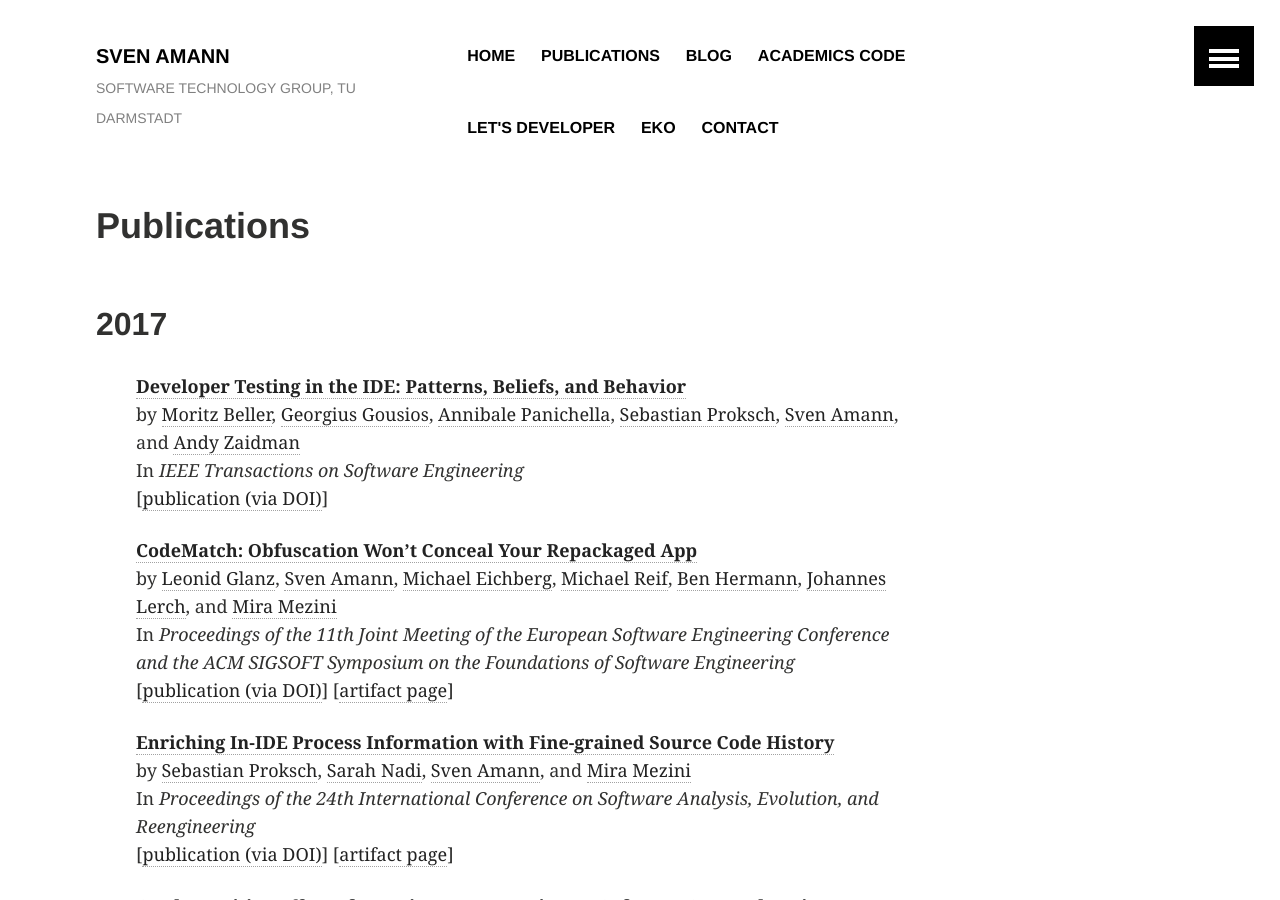
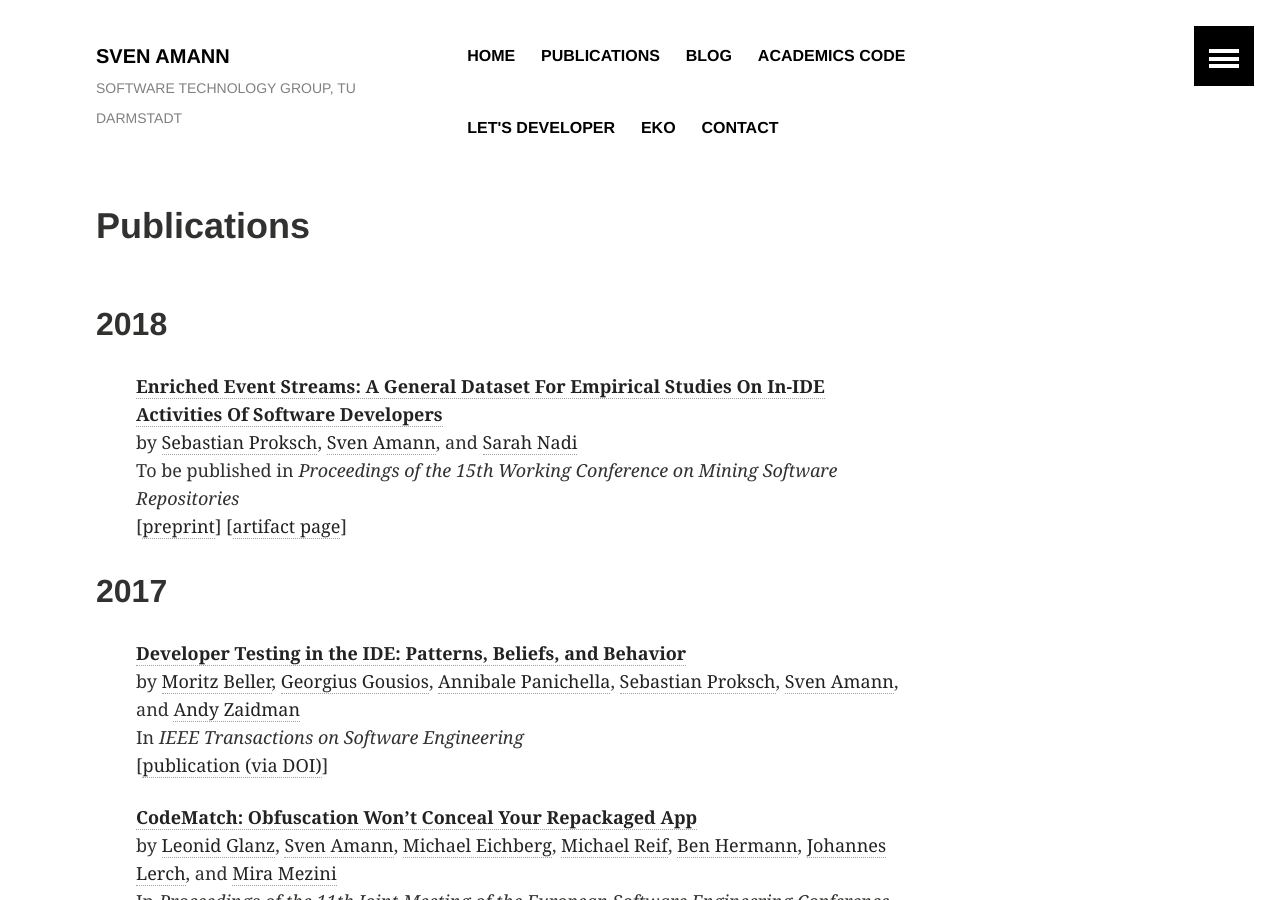
Before and after one commit to salsolatragus/sven-amann.de, a Jekyll site: the page built from publications/index.md, in a window 1280 px wide and 900 px high. Built offline with Jekyll 4.4.1, drawn with Linux system fonts in a browser that asks for light colours.

Commit message:
Add MSR Challenge publication.

```diff
--- /dev/null
+++ b/_publications/2018-03-Enriched-Event-Streams--A-General-Dataset-for-Empirical-Studies-on-In-IDE-Activities-of-Software-Developers.md
@@ -0,0 +1,18 @@
+---
+key: PAN17
+slug: msr-enriched-event-streams
+type: article
+title: "Enriched Event Streams: A General Dataset For Empirical Studies On In-IDE Activities Of Software Developers"
+authors:
+  - proksch
+  - amann
+  - nadi
+published_in: "Proceedings of the 15th Working Conference on Mining Software Repositories"
+series: MSR
+year: 2018
+preprint: http://www.st.informatik.tu-darmstadt.de/artifacts/msr18-challenge/MSR-Challenge-Proposal.pdf
+artifact_page: https://2018.msrconf.org/event/msr-2018-mining-challenge-enriched-event-streams-a-general-dataset-for-empirical-studies-on-in-ide-activities-of-software-developers
+abstract: >
+  Developers have been the subject of many empirical studies over the years. To assist developers in their everyday work, an understanding of their activities is necessary, especially how they develop source code. Unfortunately, conducting such studies is very expensive and researchers often resort to studying artifacts after the fact. To pave the road for future empirical studies on developer activities, we built FeedBaG, a general-purpose interaction tracker for Visual Studio that monitors development activities. The observations are stored in enriched event streams that encode a holistic picture of the in-IDE development process. Enriched event streams capture all commands invoked in the IDE with additional context information, such as the test being run or the accompanying fine-grained code edits. We used FeedBaG to collect enriched event streams from 81 developers. Over 1,527 days, we collected more than 11M events that correspond to 15K hours of working time.
+
+---
--- a/publications/index.md
+++ b/publications/index.md
@@ -35,7 +35,11 @@ year: 3000
         [<a href="{{ publication.publisher_link }}">publication</a>]
       {% endif %}
       {% if publication.preprint != nul %}
-        [<a href="{{ site.url }}/publications/{{ publication.preprint }}">preprint</a>]
+        {% if publication.preprint contains "://" %}
+          [<a href="{{ publication.preprint }}">preprint</a>]
+        {% else %}
+          [<a href="{{ site.url }}/publications/{{ publication.preprint }}">preprint</a>]
+        {% endif %}
       {% endif %}
       {% if publication.artifact_page != nul %}
         [<a href="{{ publication.artifact_page }}">artifact page</a>]
```
